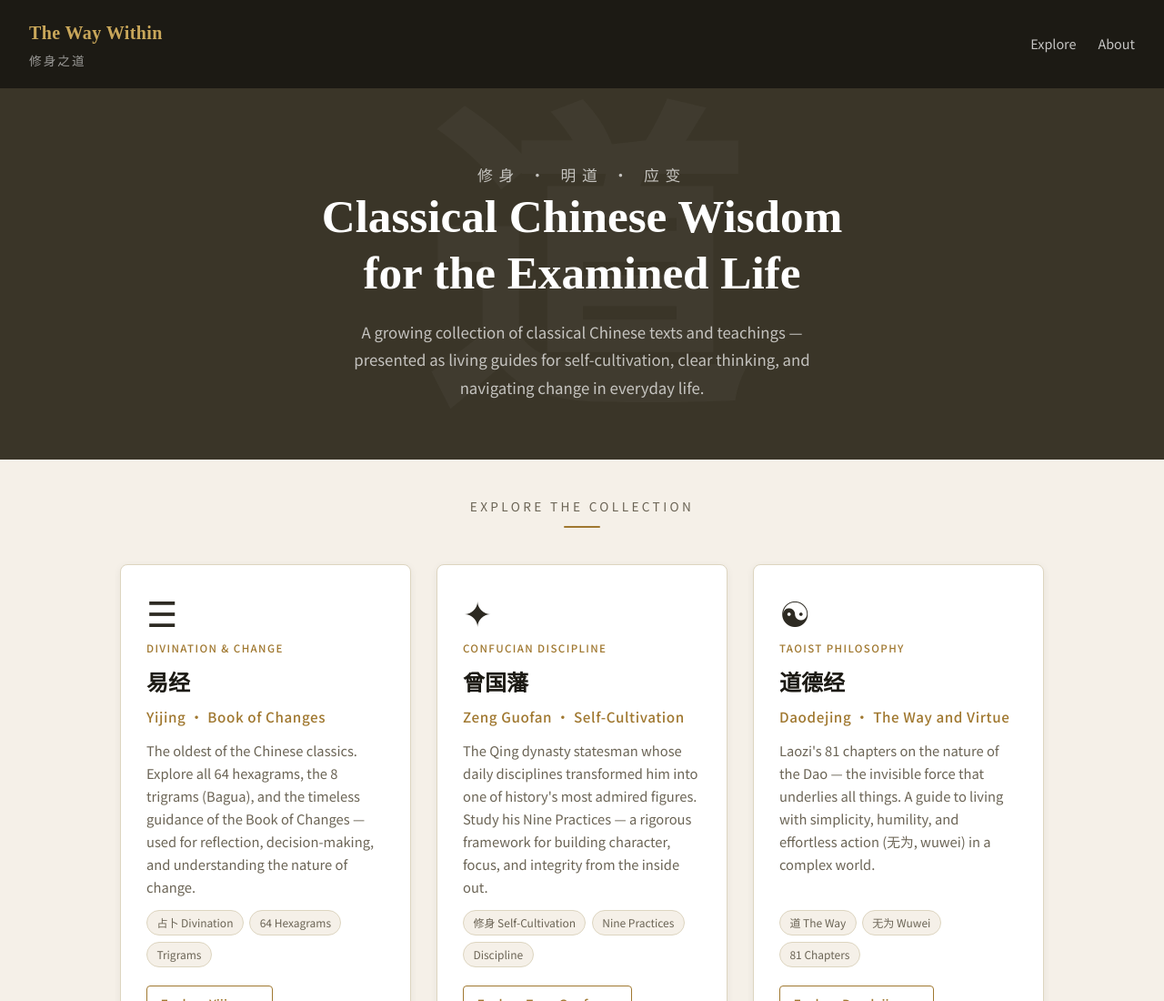
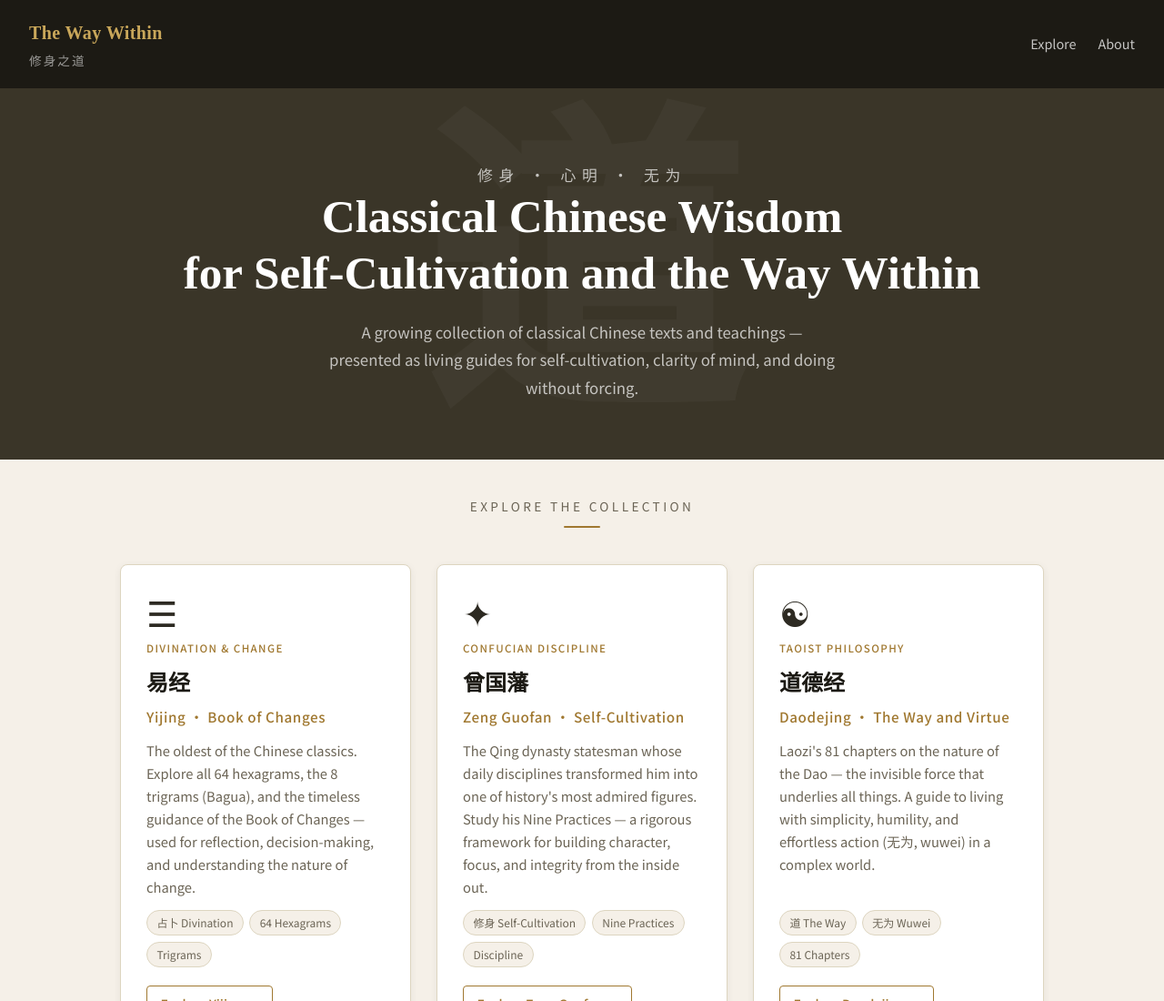
Before and after one commit to Lugh3456/TheWayWithin, a plain HTML site: page index.html in a window 1280 px wide. Shown: the top 1100 px of the page at 91% size. Drawn offline with Linux system fonts and the light colour scheme.

Commit message:
Deploy: index.html

```diff
--- a/index.html
+++ b/index.html
@@ -377,11 +377,11 @@
 
   <!-- HERO -->
   <section class="hero">
-    <p class="hero-tagline-zh">修身 · 明道 · 应变</p>
-    <h1>Classical Chinese Wisdom<br>for the Examined Life</h1>
+    <p class="hero-tagline-zh">修身 · 心明 · 无为</p>
+    <h1>Classical Chinese Wisdom<br>for Self-Cultivation and the Way Within</h1>
     <p>
       A growing collection of classical Chinese texts and teachings — presented as living guides
-      for self-cultivation, clear thinking, and navigating change in everyday life.
+      for self-cultivation, clarity of mind, and doing without forcing.
     </p>
   </section>
 
```
